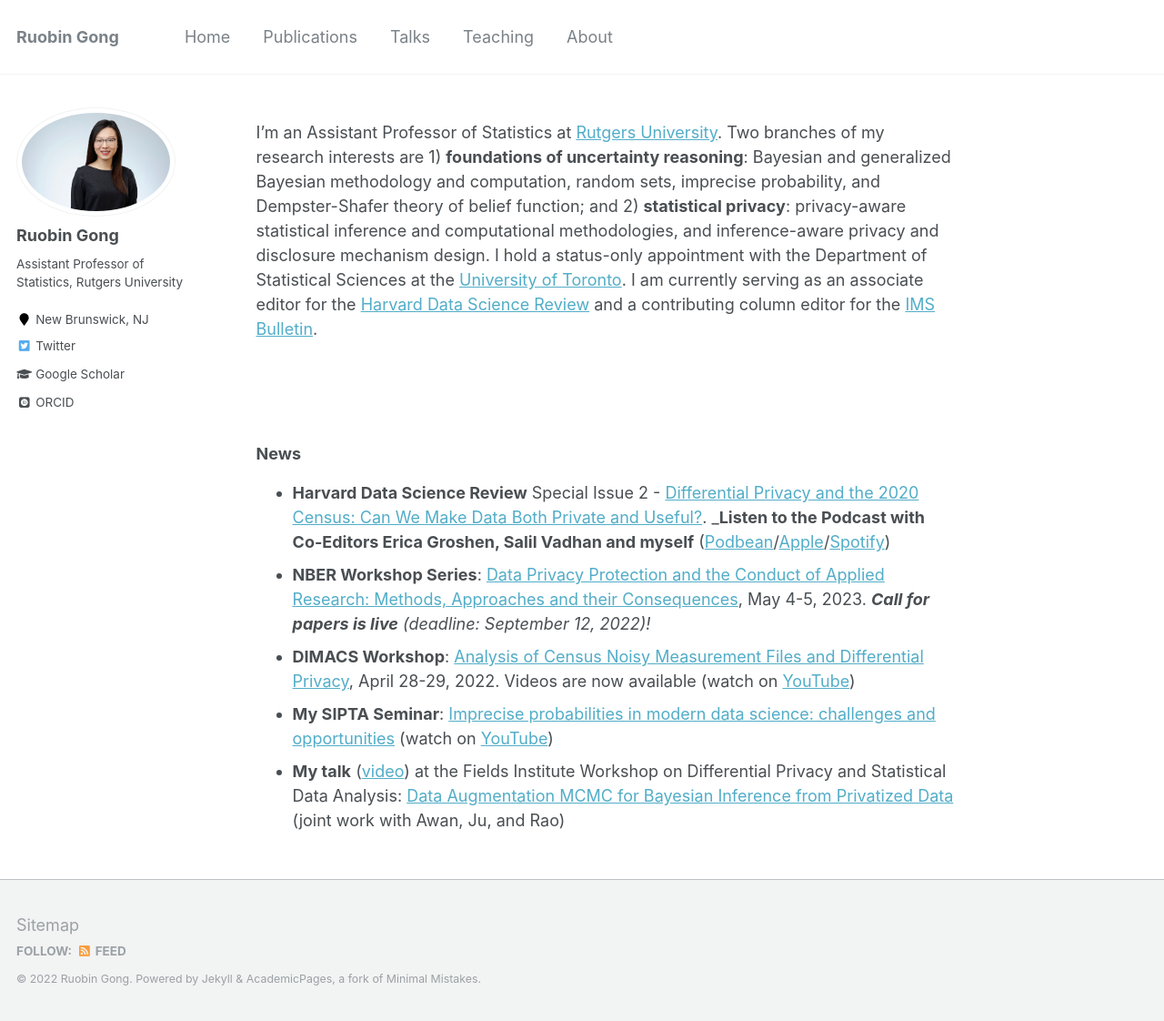
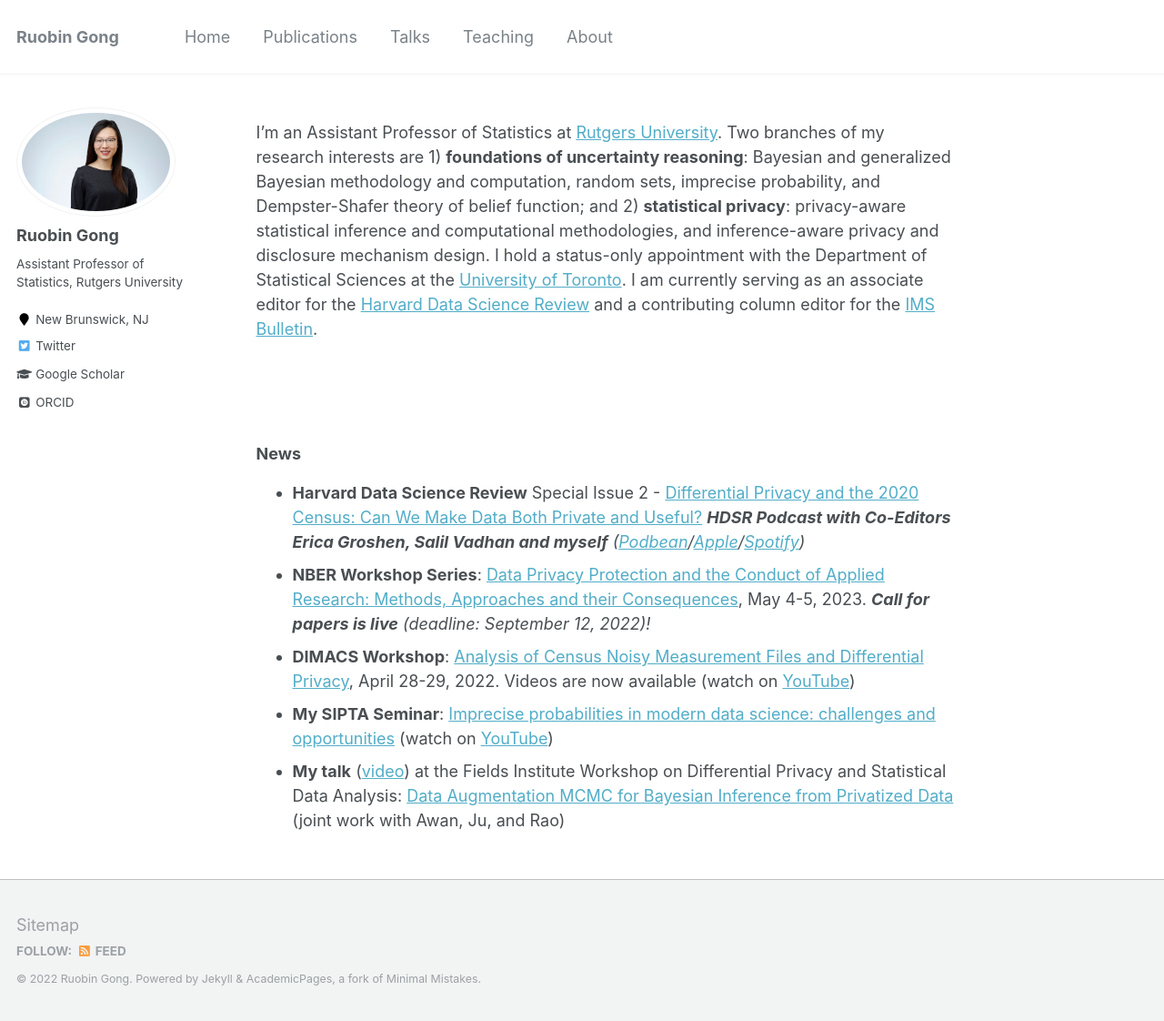
Before and after one commit to RuobinGong/RuobinGong.github.io, a Jekyll site: the page built from _pages/home.md, in a window 1280 px wide and 1122 px high. Shown: the whole window at 91% size. Built offline with Jekyll 4.4.1, drawn with Linux system fonts in a browser that asks for light colours; some web fonts are replaced.

Commit message:
Update home.md

```diff
--- a/_pages/home.md
+++ b/_pages/home.md
@@ -17,7 +17,7 @@ I'm an Assistant Professor of Statistics at [Rutgers University](https://www.sta
 
 ### News
 
-* **Harvard Data Science Review** Special Issue 2 - [Differential Privacy and the 2020 Census: Can We Make Data Both Private and Useful?](https://hdsr.mitpress.mit.edu/specialissue2). _**Listen to the Podcast with Co-Editors Erica Groshen, Salil Vadhan and myself** ([Podbean](https://hdsr.podbean.com/e/differential-privacy-for-the-2020-us-census-can-we-make-data-both-private-and-useful-part-1/)/[Apple](https://podcasts.apple.com/us/podcast/differential-privacy-for-the-2020-u-s-census-can-we/id1558728983?i=1000571597321)/[Spotify](https://open.spotify.com/episode/4A9ahGLv5r58LJX8Alxg19))
+* **Harvard Data Science Review** Special Issue 2 - [Differential Privacy and the 2020 Census: Can We Make Data Both Private and Useful?](https://hdsr.mitpress.mit.edu/specialissue2) _**HDSR Podcast with Co-Editors Erica Groshen, Salil Vadhan and myself** ([Podbean](https://hdsr.podbean.com/e/differential-privacy-for-the-2020-us-census-can-we-make-data-both-private-and-useful-part-1/)/[Apple](https://podcasts.apple.com/us/podcast/differential-privacy-for-the-2020-u-s-census-can-we/id1558728983?i=1000571597321)/[Spotify](https://open.spotify.com/episode/4A9ahGLv5r58LJX8Alxg19))_
 * **NBER Workshop Series**: [Data Privacy Protection and the Conduct of Applied Research: Methods, Approaches and their Consequences](https://www.nber.org/data-privacy-protection-and-conduct-applied-research-methods-approaches-and-their-consequences), May 4-5, 2023. _**Call for papers is live** (deadline: September 12, 2022)!_
 * **DIMACS Workshop**: [Analysis of Census Noisy Measurement Files and Differential Privacy](http://dimacs.rutgers.edu/events/details?eID=2038), April 28-29, 2022. Videos are now available (watch on [YouTube](https://www.youtube.com/playlist?list=PLKVCRT3MRed733-w2Lo2yvCAkac9zdIVj))
 * **My SIPTA Seminar**: [Imprecise probabilities in modern data science: challenges and opportunities](https://sipta.org/events/sipta-seminars/) (watch on [YouTube](https://www.youtube.com/watch?v=rNVWyG-0XgA))
```
